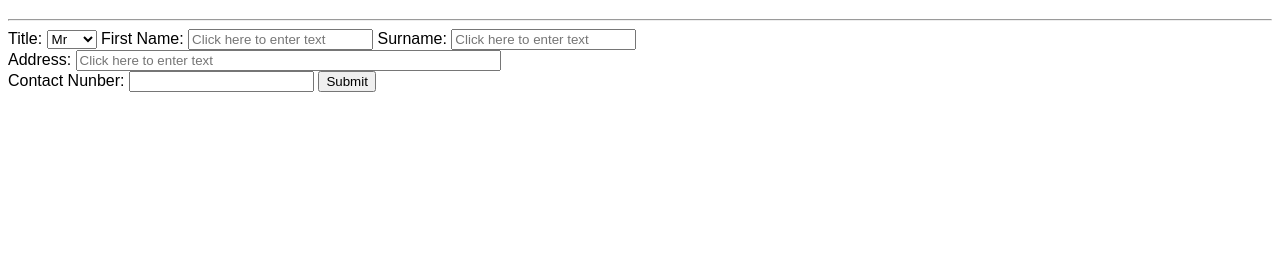
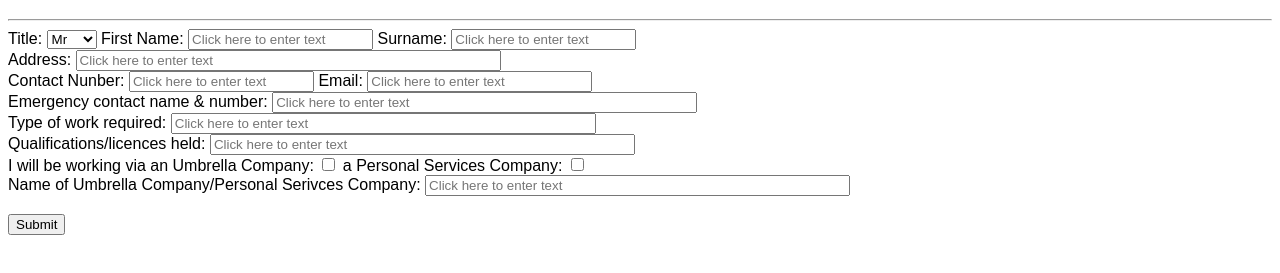
Before and after one commit to shaqq15/AcornProj, a plain HTML site: page index.html in a window 1280 px wide. Shown: the part 61-334 px from the top of the page. Drawn offline with Linux system fonts and the light colour scheme.

Commit message:
Comepleted section 1 of basic form.

```diff
--- a/index.html
+++ b/index.html
@@ -21,7 +21,7 @@
          </select>
 
   First Name: <input type="text" name=“f_name” size="20"
-  	           placeholder="Click here to enter text">
+  	            placeholder="Click here to enter text">
 
   Surname: <input type="text" name=“s_name” size="20"
            	 placeholder="Click here to enter text"><br>
@@ -29,8 +29,29 @@
   Address: <input type="text" name=“address” size="50"
            	 placeholder="Click here to enter text"><br>
 
-  Contact Nunber: <input type="number" name=""
+  Contact Nunber: <input type="number" name="c_number" size="11"
+                    placeholder="Click here to enter text">
 
+  Email: <input type="email" name="c_number" size="25"
+           placeholder="Click here to enter text"><br>
+
+  Emergency contact name & number: <input type="text" name=“ec_details” size="50"
+                                     placeholder="Click here to enter text"><br>
+
+  Type of work required: <input type="text" name=“type_work” size="50"
+                           placeholder="Click here to enter text"><br>
+
+  Qualifications/licences held: <input type="text" name="qualifications" size="50"
+                                  placeholder="Click here to enter text"><br>
+
+  I will be working via an Umbrella Company:
+  <input type="Checkbox" name="TickBox1"/>
+  a Personal Services Company:
+  <input type="Checkbox" name="TickBox2"/><br>
+
+  Name of Umbrella Company/Personal Serivces Company:
+  <input type="text" name="company_name" size="50"
+    placeholder="Click here to enter text"><br>
 
   <br/>
 
```
